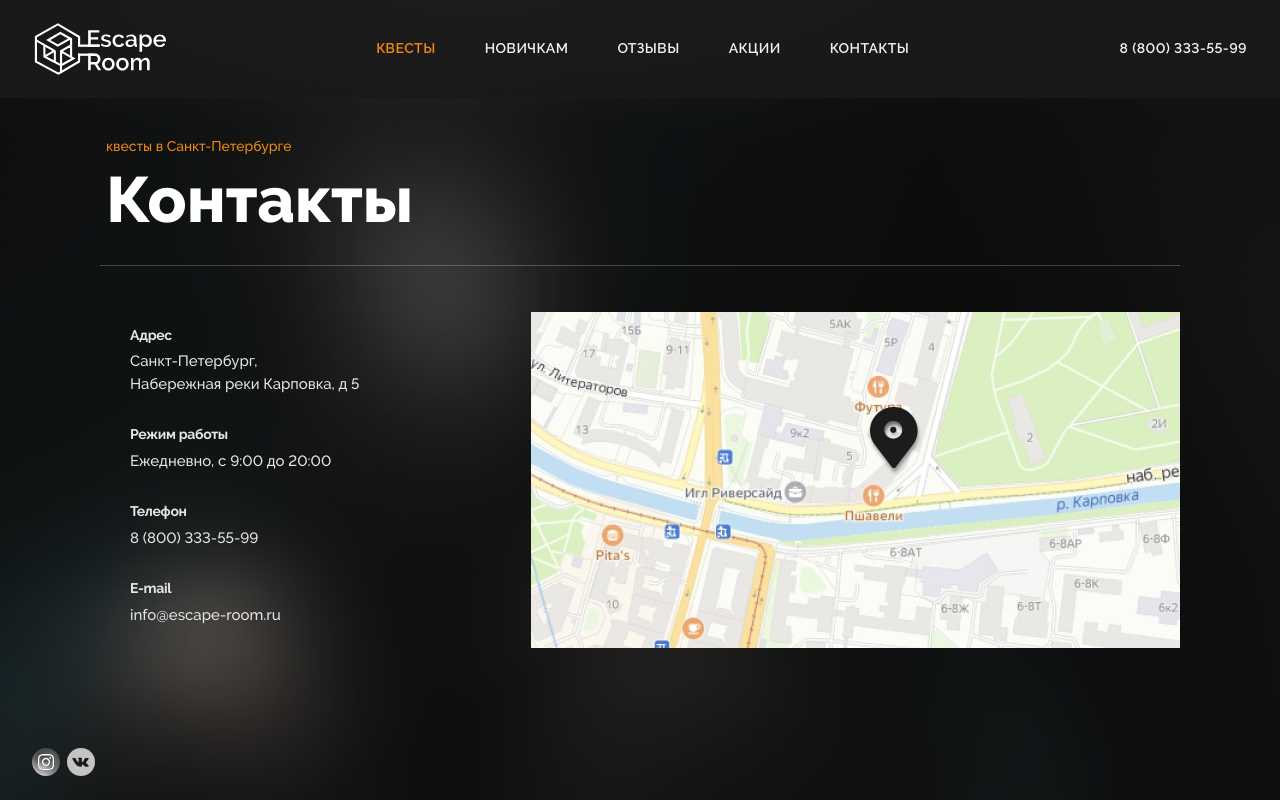
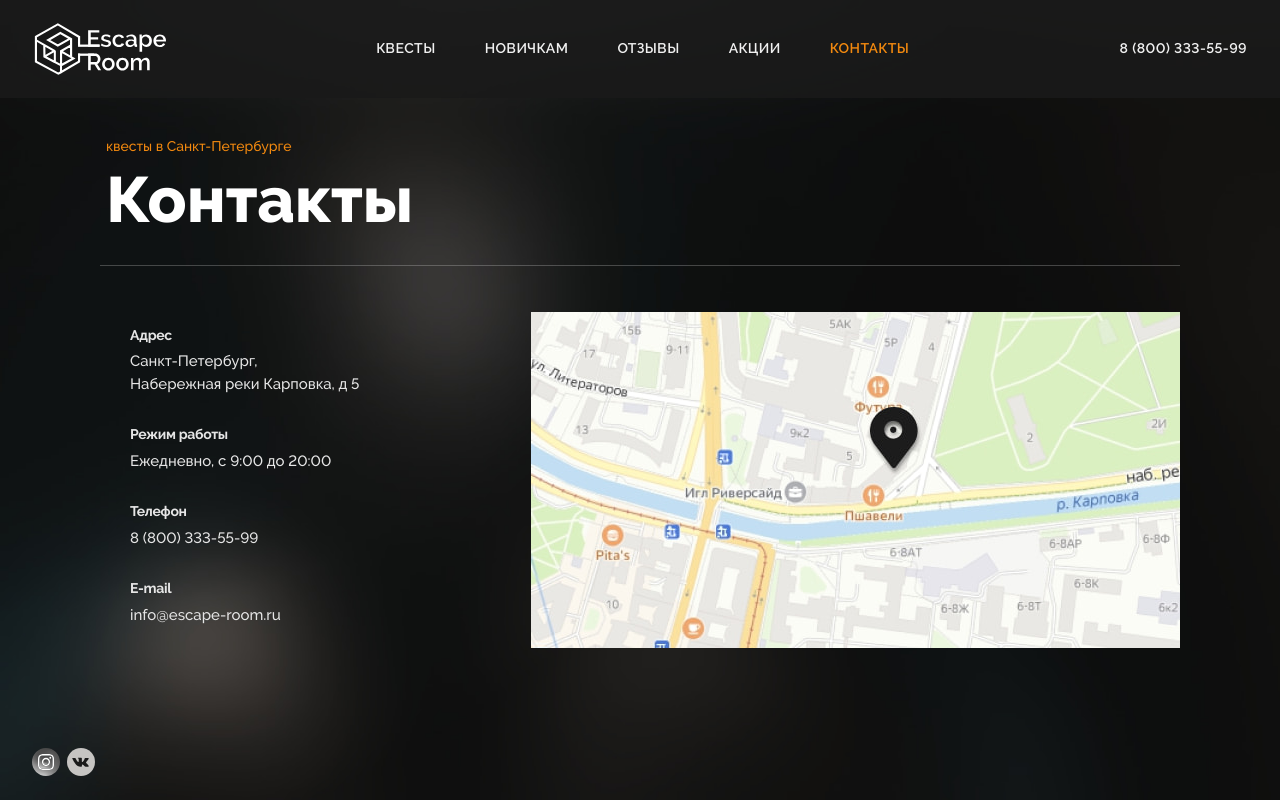
Before and after one commit to es0230/escape_room, a React (Create React App) app: page /contacts in a window 1280 px wide. Built offline with nearby package versions, Linux system fonts and the light colour scheme; no server answers.

Commit message:
Настроены стили в хэдере

```diff
--- a/src/components/common/header/header.tsx
+++ b/src/components/common/header/header.tsx
@@ -1,7 +1,16 @@
+import { useLocation } from 'react-router-dom';
 import logo from '../../../assets/img/logo.svg';
 import * as S from './header.styled';
 
-const Header = (): JSX.Element => (
+enum LocationMap {
+  Quests = '/',
+  Contacts = '/contacts'
+}
+
+const Header = (): JSX.Element => {
+  const location = useLocation().pathname;
+
+  return (
     <S.StyledHeader>
       <S.HeaderWrapper>
         <S.Logo>
@@ -11,7 +20,7 @@ const Header = (): JSX.Element => (
         <S.Navigation>
           <S.Links>
             <S.LinkItem>
-            <S.Link isActiveLink to="/">
+              <S.Link isActiveLink={location === LocationMap.Quests} to="/">
                 Квесты
               </S.Link>
             </S.LinkItem>
@@ -29,7 +38,7 @@ const Header = (): JSX.Element => (
             </S.LinkItem>
 
             <S.LinkItem>
-            <S.Link to="/contacts">Контакты</S.Link>
+              <S.Link isActiveLink={location === LocationMap.Contacts} to="/contacts">Контакты</S.Link>
             </S.LinkItem>
           </S.Links>
         </S.Navigation>
@@ -38,5 +47,6 @@ const Header = (): JSX.Element => (
       </S.HeaderWrapper>
     </S.StyledHeader>
   );
+};
 
 export default Header;
```
Lines whose indentation alone changed are shown as unchanged.
